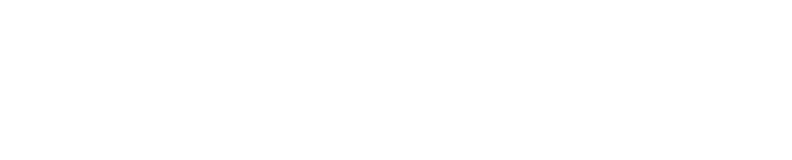
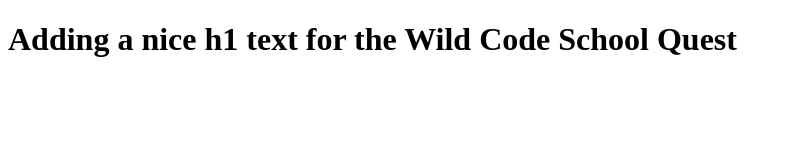
Before and after one commit to Cedric979/my-super-website, a plain HTML site: page index.html in a window 1280 px wide. Shown: the whole page, without its empty margins (0-792 px from the left). Drawn offline with Linux system fonts and the light colour scheme.

Commit message:
changed the title and added a h1 text

```diff
--- a/index.html
+++ b/index.html
@@ -2,9 +2,10 @@
 <html>
 <head>
   <meta charset="UTF-8">
-  <title>title</title>
+  <title>modification of the title done</title>
 </head>
 <body>
+  <h1> Adding a nice h1 text for the Wild Code School Quest</h1>
 
 </body>
 </html>
```
